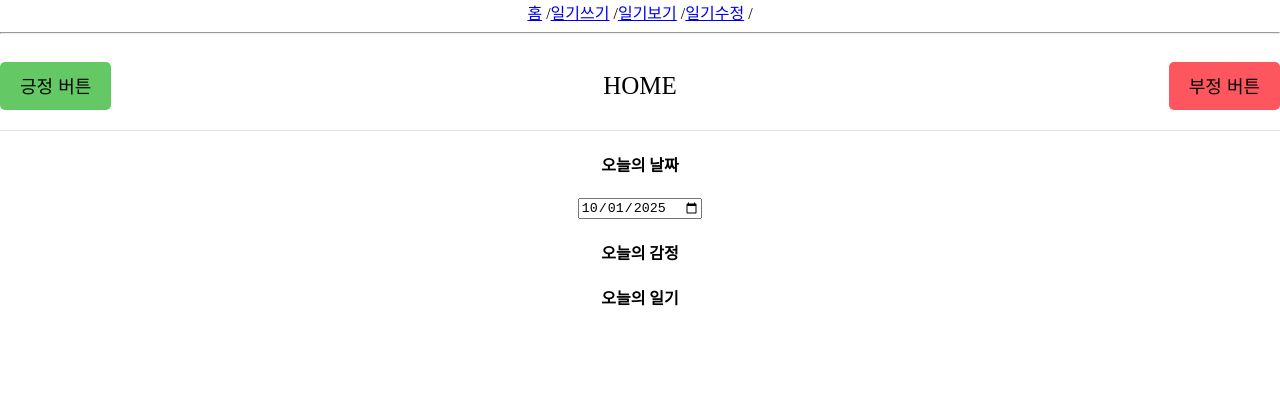
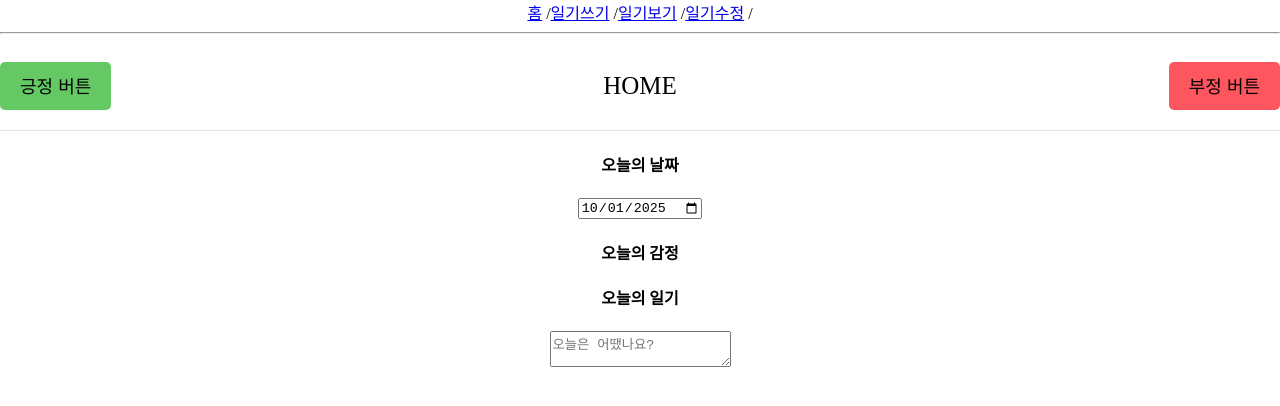
Before and after one commit to gyojincompany/react_project3_emotion_diary-20251001, a React (Create React App) app: page / in a window 1280 px wide. Shown: the top 406 px of the page. Built offline with nearby package versions, Linux system fonts and the light colour scheme; a web font is replaced by a local one.

Commit message:
일기 content 입력 기능 추가

```diff
--- a/src/component/Editor.js
+++ b/src/component/Editor.js
@@ -27,6 +27,13 @@ const Editor = ({initData, onSubmit}) => {
         });
     }
 
+    const handleChangeContent = (e) => {
+        setState({ //state 객체 내의 content 속성값 변경하기
+            ...state,
+            content : e.target.value
+        });
+    }
+
     return (
         <div className="Editor">
             <div className="editor_section">
@@ -43,6 +50,13 @@ const Editor = ({initData, onSubmit}) => {
             <div className="editor_section">
                 <h4>오늘의 일기</h4>
                 {/* 일기 입력창 또는 수정창 */}
+                <div className="input_wrapper">
+                    <textarea
+                        placeholder="오늘은 어땠나요?"
+                        value={state.content}
+                        onChange={handleChangeContent}
+                    />
+                </div>
             </div>
             <div className="editor_section">
                 {/* 작성완료 버튼, 취소 버튼 */}
```
